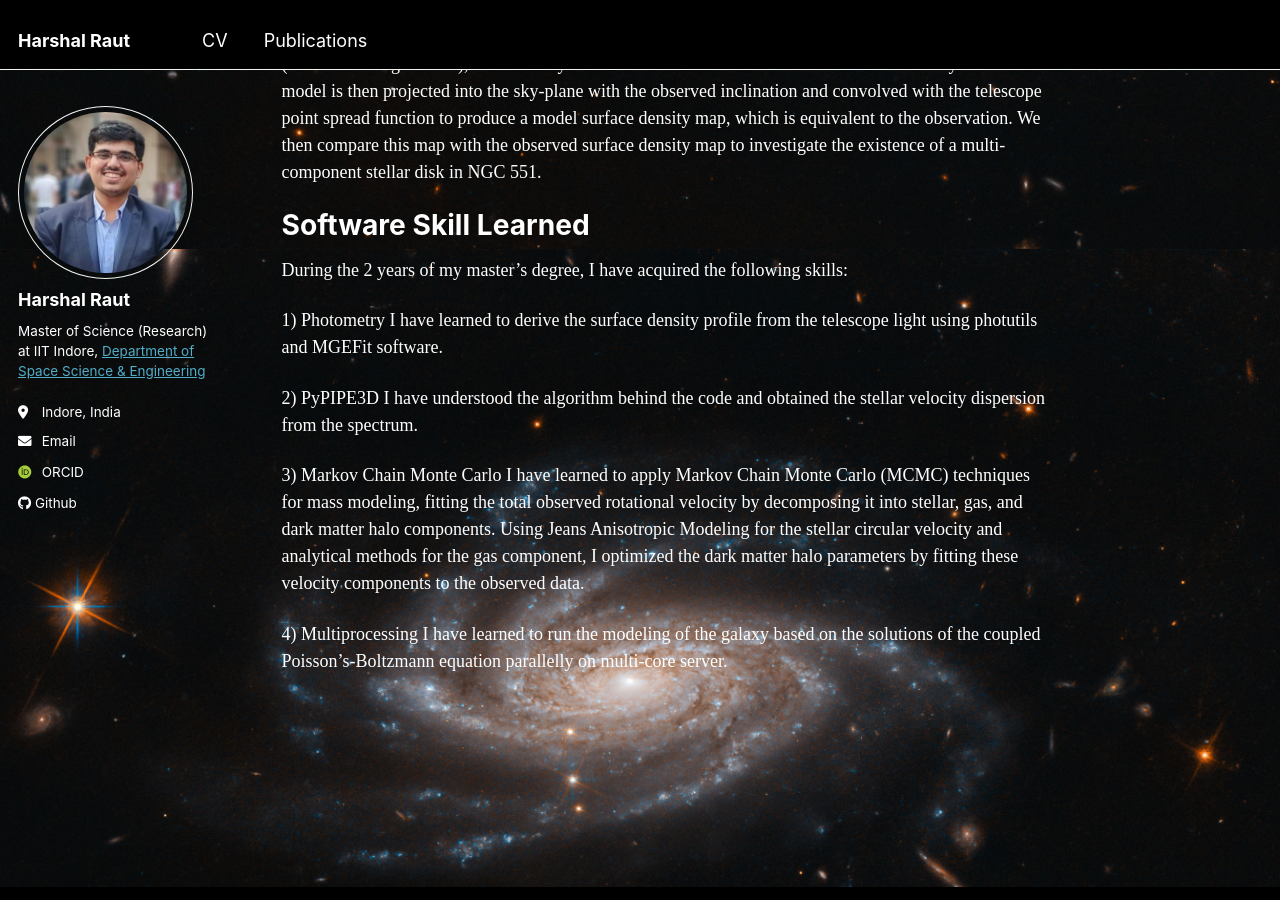
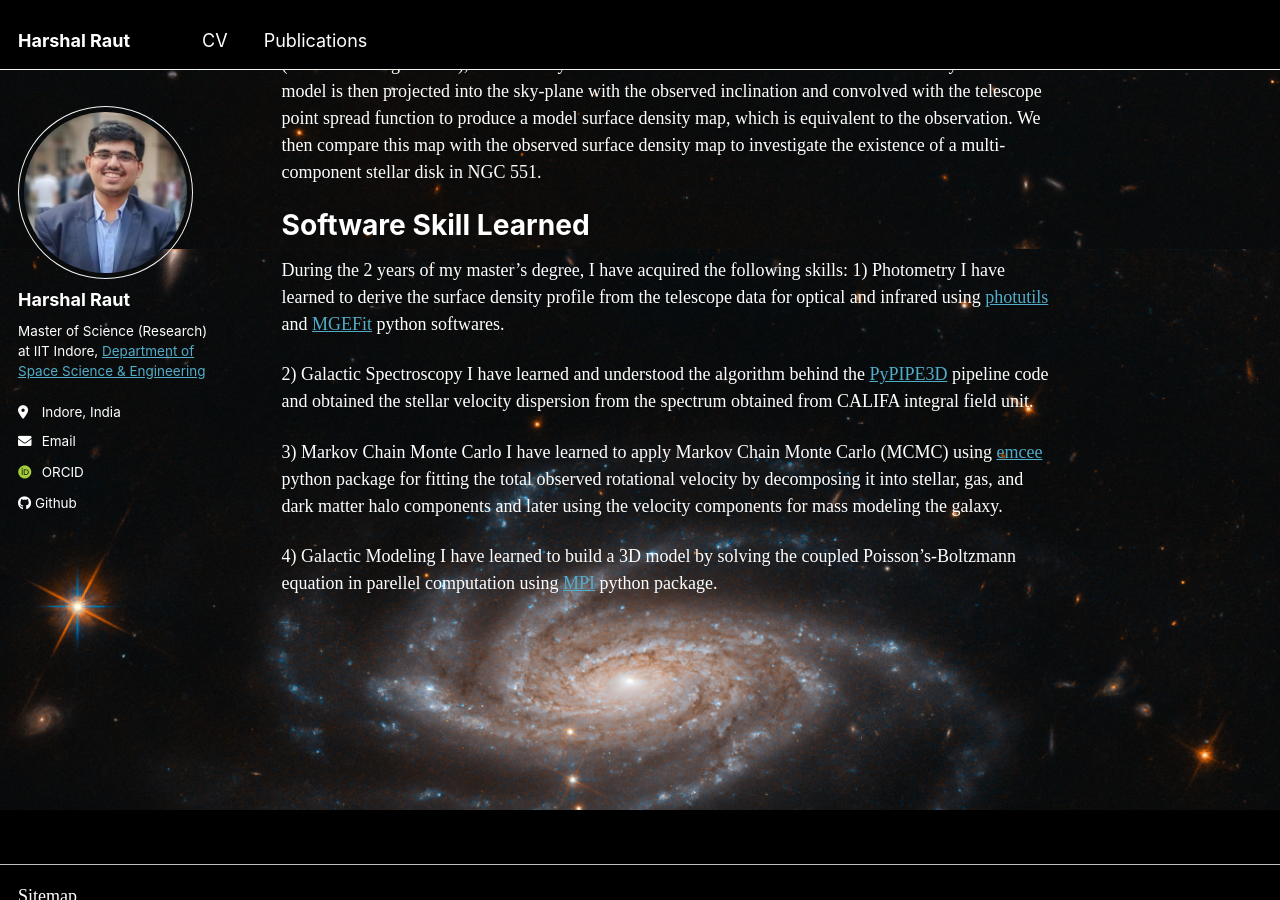
Before and after one commit to rautharshal/rautharshal.github.io, a Jekyll site: the page built from _pages/about.md, in a window 1280 px wide and 900 px high, scrolled down 651 px. Built offline with Jekyll 4.4.1, drawn with Linux system fonts in a browser that asks for light colours; some web fonts are replaced.

Commit message:
Update about.md

```diff
--- a/_pages/about.md
+++ b/_pages/about.md
@@ -6,7 +6,6 @@ redirect_from:
   - /about/
   - /about.html
 ---
-
 Hi! I'm Harshal, and I am currently pursuing my Master of Science (Research) in Space Science Engineering degree at the Department of Astronomy, Astrophysics, and Space Engineering at IIT Indore. The Milky Way is found to contain two stellar disks, the thin disk extending to a height of a few hundred parsecs and the thick disk extending to a height of a few kiloparsecs. Learning about the structure of the galaxy helps us understand the evolution and the processes that resulted in the creation of the galaxy as it exists now. My current work involves finding the thin and thick stellar disk in nearby external local spiral galaxies.
 
 My current Work
@@ -18,17 +17,14 @@ So, we use the IFU data of the galaxy NGC 551 from Data Release 3 (DR3) of the C
 Software Skill Learned
 ======
 During the 2 years of my master's degree, I have acquired the following skills:
+1) Photometry
+   I have learned to derive the surface density profile from the telescope data for optical and infrared using [photutils](https://photutils.readthedocs.io/) and [MGEFit](https://www-astro.physics.ox.ac.uk/~mxc/software/#mge) python softwares.
 
-1) Photometry
-   I have learned to derive the surface density profile from the telescope light using photutils and MGEFit software.
-
-2) PyPIPE3D
-   I have understood the algorithm behind the code and obtained the stellar velocity dispersion from the spectrum.
+2) Galactic Spectroscopy
+   I have learned and understood the algorithm behind the [PyPIPE3D](https://pypi.org/project/pypipe3d/) pipeline code and obtained the stellar velocity dispersion from the spectrum obtained from CALIFA integral field unit.
 
 3) Markov Chain Monte Carlo
-   I have learned to apply Markov Chain Monte Carlo (MCMC) techniques for mass modeling, fitting the total observed rotational velocity by decomposing it into
-   stellar, gas, and dark matter halo components. Using Jeans Anisotropic Modeling for the stellar circular velocity and analytical methods for the gas component,
-   I optimized the dark matter halo parameters by fitting these velocity components to the observed data.
+   I have learned to apply Markov Chain Monte Carlo (MCMC) using [emcee](https://emcee.readthedocs.io/) python package for fitting the total observed rotational velocity by decomposing it into stellar, gas, and dark matter halo components and later using the velocity components for mass modeling the galaxy.
 
-4) Multiprocessing
-   I have learned to run the modeling of the galaxy based on the solutions of the coupled Poisson's-Boltzmann equation parallelly on multi-core server.
+4) Galactic Modeling
+   I have learned to build a 3D model by solving the coupled Poisson's-Boltzmann equation in parellel computation using [MPI](https://mpi4py.readthedocs.io/) python package.
```
